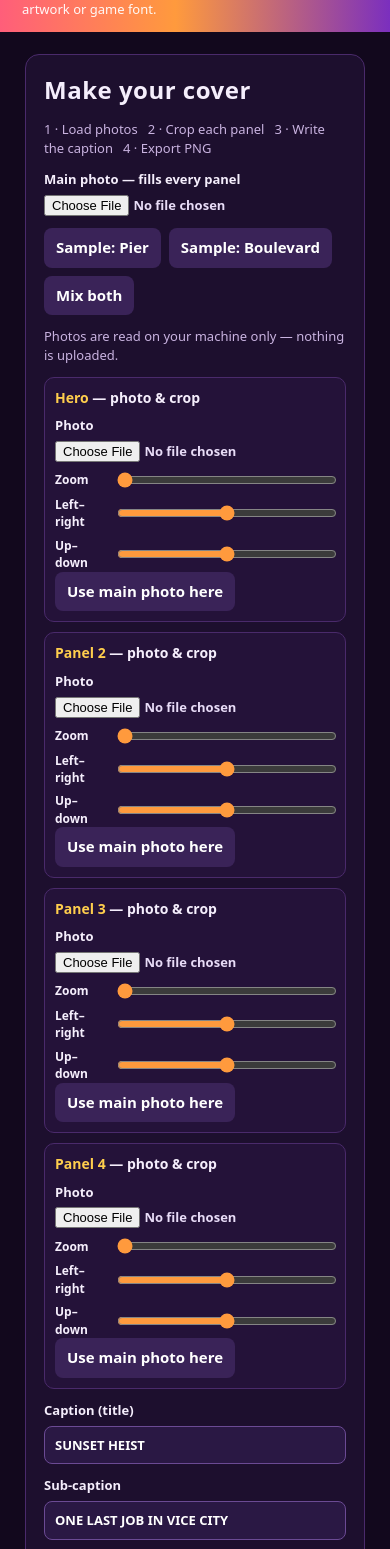
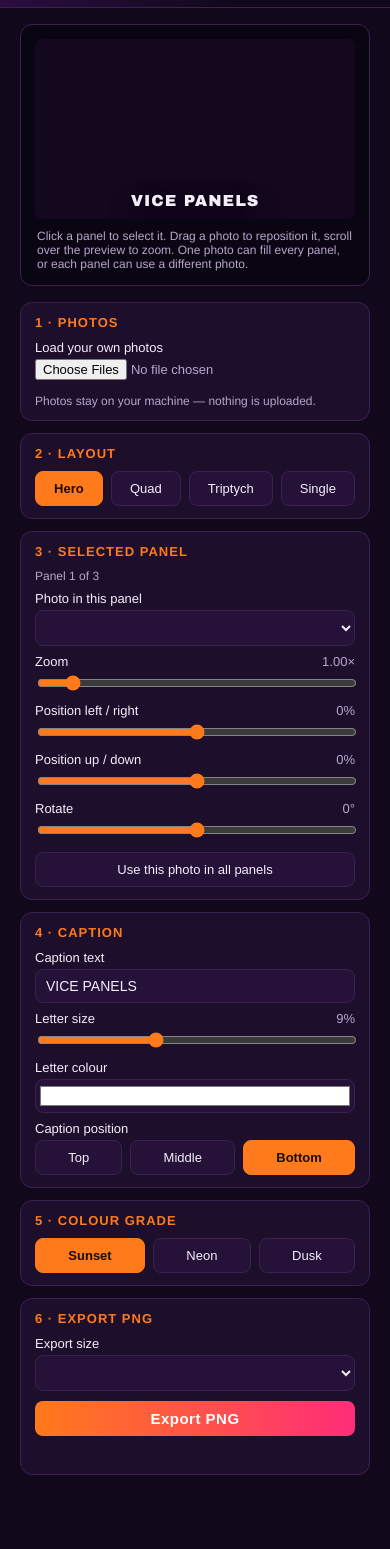
Before and after one commit to Unknown77777777777/gta6-cover-art-01-v2, a plain HTML site: page app/index.html in a window 390 px wide. Shown: the part 94-1643 px from the top of the page. After the commit the page ends 1593 px from the top, so only its background shows below. Drawn offline with Linux system fonts and the light colour scheme.

Commit message:
Vice Panels: multi-panel GTA 6-style cover art maker (rebuild v3)

```diff
--- a/app/index.html
+++ b/app/index.html
@@ -1,74 +1,94 @@
-<!doctype html>
+<!DOCTYPE html>
 <html lang="en">
 <head>
 <meta charset="utf-8">
 <meta name="viewport" content="width=device-width, initial-scale=1">
-<title>Vice Panels — GTA-style Cover Maker</title>
-<link rel="stylesheet" href="./style.css">
+<title>Vice Panels — GTA 6-style cover art maker</title>
+<link rel="stylesheet" href="style.css">
 </head>
 <body>
-<header class="topbar">
-  <div class="brand"><span class="brand-mark">VP</span> VICE PANELS</div>
-  <p class="tagline">Unofficial fan-made cover maker — your photos, multi-panel poster, sunset &amp; neon grade. No Rockstar logo, artwork or game font.</p>
+<header>
+  <h1>Vice <span>Panels</span></h1>
+  <p>Turn your photos into a GTA 6-style multi-panel cover. Pick photos, choose a layout, write a caption, grade it, export a PNG.</p>
 </header>
-<main class="app">
-  <section class="controls" aria-label="Cover controls">
-    <h1>Make your cover</h1>
-    <p class="hint">1 · Load photos &nbsp; 2 · Crop each panel &nbsp; 3 · Write the caption &nbsp; 4 · Export PNG</p>
-
-    <label class="field">Main photo — fills every panel
-      <input id="mainPhoto" type="file" accept="image/*">
-    </label>
-    <div class="row">
-      <button id="samplePier" type="button">Sample: Pier</button>
-      <button id="sampleBoulevard" type="button">Sample: Boulevard</button>
-      <button id="sampleMix" type="button">Mix both</button>
+<main id="editor">
+  <div class="stage-wrap">
+    <div class="stage" id="stage">
+      <div id="panelLayer"></div>
+      <div class="caption-layer pos-bottom" id="captionLayer">VICE PANELS</div>
     </div>
-    <p class="note">Photos are read on your machine only — nothing is uploaded.</p>
-
-    <div id="panels" class="panels"></div>
-
-    <label class="field">Caption (title)
-      <input id="title" type="text" maxlength="28" value="SUNSET HEIST">
-    </label>
-    <label class="field">Sub-caption
-      <input id="subtitle" type="text" maxlength="48" value="ONE LAST JOB IN VICE CITY">
-    </label>
-
-    <label class="field">Layout
-      <select id="layout">
-        <option value="hero" selected>Hero + 3 panels</option>
-        <option value="quad">Four squares (2 × 2)</option>
-        <option value="triptych">Triptych + strip</option>
-      </select>
-    </label>
-    <label class="field">Colour grade
-      <select id="grade">
-        <option value="sunset" selected>Sunset Vice City</option>
-        <option value="neon">Neon Night</option>
-        <option value="dusk">Palm Dusk</option>
-      </select>
-    </label>
-    <label class="field">Export size
-      <select id="size">
-        <option value="1080x1080" selected>1080 × 1080 — square post</option>
-        <option value="1080x1350">1080 × 1350 — portrait post</option>
-        <option value="1920x1080">1920 × 1080 — landscape / banner</option>
-      </select>
-    </label>
-
-    <div class="row">
-      <button id="export" type="button" class="primary">Export PNG</button>
-      <button id="fillAll" type="button">Fill all with main photo</button>
-    </div>
-    <p id="status" role="status"></p>
-  </section>
-
-  <section class="preview" aria-label="Live cover preview">
-    <canvas id="cover" width="1080" height="1080"></canvas>
-    <p class="preview-note">Live preview — what you see is what the PNG gets.</p>
-  </section>
+    <p class="hint">Click a panel to select it. Drag a photo to reposition it, scroll over the preview to zoom. One photo can fill every panel, or each panel can use a different photo.</p>
+  </div>
+  <aside class="controls">
+    <section class="card">
+      <h2>1 · Photos</h2>
+      <label for="fileInput">Load your own photos</label>
+      <input type="file" id="fileInput" accept="image/*" multiple>
+      <div class="row" id="sampleRow"></div>
+      <div class="thumb-row" id="thumbRow"></div>
+      <p class="small">Photos stay on your machine — nothing is uploaded.</p>
+    </section>
+    <section class="card">
+      <h2>2 · Layout</h2>
+      <div class="row">
+        <button type="button" class="layout-btn active" data-layout="hero">Hero</button>
+        <button type="button" class="layout-btn" data-layout="quad">Quad</button>
+        <button type="button" class="layout-btn" data-layout="triptych">Triptych</button>
+        <button type="button" class="layout-btn" data-layout="single">Single</button>
+      </div>
+    </section>
+    <section class="card">
+      <h2>3 · Selected panel</h2>
+      <p class="small" id="panelLabel">Panel 1 of 3</p>
+      <label for="panelPhoto">Photo in this panel</label>
+      <select id="panelPhoto"></select>
+      <label for="zoomRange">Zoom <span class="val" id="zoomVal">1.00×</span></label>
+      <input type="range" id="zoomRange" min="0.8" max="3" step="0.01" value="1">
+      <label for="panXRange">Position left / right <span class="val" id="panXVal">0%</span></label>
+      <input type="range" id="panXRange" min="-0.6" max="0.6" step="0.01" value="0">
+      <label for="panYRange">Position up / down <span class="val" id="panYVal">0%</span></label>
+      <input type="range" id="panYRange" min="-0.6" max="0.6" step="0.01" value="0">
+      <label for="rotRange">Rotate <span class="val" id="rotVal">0°</span></label>
+      <input type="range" id="rotRange" min="-30" max="30" step="1" value="0">
+      <div class="row" style="margin-top:10px">
+        <button type="button" id="applyAllBtn">Use this photo in all panels</button>
+      </div>
+    </section>
+    <section class="card">
+      <h2>4 · Caption</h2>
+      <label for="captionText">Caption text</label>
+      <input type="text" id="captionText" value="VICE PANELS" maxlength="60">
+      <label for="capSizeRange">Letter size <span class="val" id="capSizeVal">9%</span></label>
+      <input type="range" id="capSizeRange" min="5" max="16" step="0.5" value="9">
+      <label for="capColor">Letter colour</label>
+      <input type="color" id="capColor" value="#ffffff">
+      <label>Caption position</label>
+      <div class="row">
+        <button type="button" class="cappos-btn" data-pos="top">Top</button>
+        <button type="button" class="cappos-btn" data-pos="middle">Middle</button>
+        <button type="button" class="cappos-btn active" data-pos="bottom">Bottom</button>
+      </div>
+    </section>
+    <section class="card">
+      <h2>5 · Colour grade</h2>
+      <div class="row">
+        <button type="button" class="grade-btn active" data-grade="sunset">Sunset</button>
+        <button type="button" class="grade-btn" data-grade="neon">Neon</button>
+        <button type="button" class="grade-btn" data-grade="dusk">Dusk</button>
+      </div>
+    </section>
+    <section class="card">
+      <h2>6 · Export PNG</h2>
+      <label for="exportSize">Export size</label>
+      <select id="exportSize"></select>
+      <div style="margin-top:10px">
+        <button type="button" class="wide-btn" id="exportBtn">Export PNG</button>
+      </div>
+      <p class="status" id="exportStatus"></p>
+    </section>
+  </aside>
 </main>
-<script type="module" src="./src/main.js"></script>
+<div id="coverView"><img id="coverImg" alt="Exported Vice Panels cover"></div>
+<script type="module" src="src/main.js"></script>
 </body>
 </html>
--- a/app/style.css
+++ b/app/style.css
@@ -1,30 +1,226 @@
+/* Vice Panels — dark editor theme. System fonts only, no web fonts. */
 * { box-sizing: border-box; }
-html, body { margin: 0; background: #12081d; color: #f5eefc; font: 15px/1.45 system-ui, sans-serif; }
-.topbar { display: flex; flex-wrap: wrap; gap: 8px 20px; align-items: baseline; padding: 14px 22px; background: linear-gradient(90deg, #ff5e7a, #ff9a3d 45%, #7b2fbe); color: #fff; }
-.brand { font-weight: 900; font-size: 22px; letter-spacing: 2px; }
-.brand-mark { display: inline-block; background: #12081d; color: #ffce4d; border-radius: 6px; padding: 1px 8px; margin-right: 6px; }
-.tagline { margin: 0; font-size: 13px; opacity: 0.95; }
-.app { display: flex; gap: 28px; align-items: flex-start; justify-content: center; padding: 22px; flex-wrap: wrap; }
-.controls { width: 340px; max-width: 100%; display: flex; flex-direction: column; gap: 12px; background: #1d0f2e; border: 1px solid #4a2a6b; border-radius: 14px; padding: 18px; }
-.controls h1 { margin: 0; font-size: 24px; letter-spacing: 0.5px; }
-.hint, .note, .preview-note { margin: 0; color: #c9b3e0; font-size: 13px; }
-.field { display: flex; flex-direction: column; gap: 6px; font-weight: 700; font-size: 13px; }
-input[type=text], select { font: inherit; padding: 9px 10px; border: 1px solid #6b4a94; border-radius: 8px; background: #2a1844; color: #fff; }
-input[type=file] { font: inherit; color: #e8dcf7; }
+:root {
+  --bg: #12081c;
+  --panel: #1d0f2b;
+  --panel2: #261238;
+  --line: #3a2150;
+  --text: #f4eefc;
+  --muted: #b9a6cc;
+  --accent: #ff7a1a;
+  --accent2: #ff2d78;
+  --neon: #00e5ff;
+}
+html, body { margin: 0; padding: 0; }
+body {
+  background: var(--bg);
+  color: var(--text);
+  font-family: "Helvetica Neue", Arial, sans-serif;
+  min-height: 100vh;
+}
+header {
+  padding: 14px 20px 10px;
+  border-bottom: 1px solid var(--line);
+  background: linear-gradient(90deg, #2a0e3f, #12081c 60%);
+}
+header h1 {
+  margin: 0;
+  font-family: "Arial Black", "Helvetica Neue", Arial, sans-serif;
+  font-size: 26px;
+  letter-spacing: 1px;
+  text-transform: uppercase;
+}
+header h1 span { color: var(--accent); }
+header p { margin: 4px 0 0; color: var(--muted); font-size: 13px; }
+
+main {
+  display: grid;
+  grid-template-columns: minmax(0, 1fr) 340px;
+  gap: 16px;
+  padding: 16px 20px 24px;
+  align-items: start;
+}
+@media (max-width: 900px) {
+  main { grid-template-columns: 1fr; }
+}
+
+.stage-wrap {
+  background: #0a0512;
+  border: 1px solid var(--line);
+  border-radius: 12px;
+  padding: 14px;
+}
+.stage {
+  position: relative;
+  width: 100%;
+  max-height: 78vh;
+  margin: 0 auto;
+  overflow: hidden;
+  background: #14081f;
+  border-radius: 6px;
+  aspect-ratio: 1920 / 1080;
+}
+.panel {
+  position: absolute;
+  overflow: hidden;
+  cursor: grab;
+  background: #241233;
+  touch-action: none;
+}
+.panel.selected { outline: 3px solid var(--neon); outline-offset: -3px; }
+.panel img {
+  position: absolute;
+  left: 50%;
+  top: 50%;
+  width: 100%;
+  height: 100%;
+  object-fit: cover;
+  transform-origin: center center;
+  /* Center the image, then let JS transforms (pan/zoom/rotate) move it. */
+  translate: -50% -50%;
+  user-select: none;
+  pointer-events: none;
+}
+.panel-empty {
+  display: flex;
+  align-items: center;
+  justify-content: center;
+  height: 100%;
+  padding: 8px;
+  color: var(--muted);
+  font-size: 13px;
+  text-align: center;
+}
+.grade-veil {
+  position: absolute;
+  inset: 0;
+  pointer-events: none;
+}
+.caption-layer {
+  position: absolute;
+  left: 0;
+  right: 0;
+  z-index: 3;
+  padding: 0 4%;
+  text-align: center;
+  font-family: "Arial Black", "Helvetica Neue", Arial, sans-serif;
+  font-weight: 900;
+  line-height: 1.05;
+  letter-spacing: 1px;
+  text-transform: uppercase;
+  pointer-events: none;
+  -webkit-text-stroke: 2px rgba(12, 6, 20, 0.9);
+  paint-order: stroke fill;
+  text-shadow:
+    0 3px 0 rgba(12, 6, 20, 0.55),
+    0 8px 22px rgba(0, 0, 0, 0.6);
+}
+.caption-layer.pos-top { top: 6%; }
+.caption-layer.pos-middle { top: 50%; transform: translateY(-50%); }
+.caption-layer.pos-bottom { bottom: 5%; }
+.hint { color: var(--muted); font-size: 12px; margin: 10px 2px 0; }
+
+aside.controls {
+  display: flex;
+  flex-direction: column;
+  gap: 12px;
+}
+section.card {
+  background: var(--panel);
+  border: 1px solid var(--line);
+  border-radius: 12px;
+  padding: 12px 14px;
+}
+section.card h2 {
+  margin: 0 0 10px;
+  font-size: 13px;
+  text-transform: uppercase;
+  letter-spacing: 1px;
+  color: var(--accent);
+}
+section.card label { display: block; font-size: 13px; margin: 8px 0 4px; }
+section.card label span.val { float: right; color: var(--muted); }
+input[type="text"], select {
+  width: 100%;
+  padding: 8px 10px;
+  border-radius: 8px;
+  border: 1px solid var(--line);
+  background: var(--panel2);
+  color: var(--text);
+  font-size: 14px;
+}
+input[type="range"] { width: 100%; accent-color: var(--accent); }
+input[type="color"] {
+  width: 100%;
+  height: 34px;
+  padding: 2px;
+  border: 1px solid var(--line);
+  border-radius: 8px;
+  background: var(--panel2);
+}
+input[type="file"] { width: 100%; font-size: 13px; color: var(--muted); }
 .row { display: flex; gap: 8px; flex-wrap: wrap; }
-button { font: inherit; font-weight: 700; padding: 9px 12px; border: 0; border-radius: 8px; background: #3a2358; color: #fff; cursor: pointer; }
-button:hover { background: #4d2f75; }
-button.primary { background: linear-gradient(90deg, #ff5e7a, #ff9a3d); color: #1d0b00; flex: 1; }
-.panels { display: flex; flex-direction: column; gap: 10px; }
-.panel-card { border: 1px solid #4a2a6b; border-radius: 10px; padding: 10px; background: #241239; }
-.panel-card h3 { margin: 0 0 8px; font-size: 14px; }
-.panel-card h3 span { color: #ffce4d; }
-.panel-card .sliders { display: grid; grid-template-columns: 52px 1fr; gap: 6px 8px; align-items: center; font-size: 12px; font-weight: 600; margin-top: 8px; }
-.panel-card input[type=range] { width: 100%; accent-color: #ff9a3d; }
-.preview { display: flex; flex-direction: column; gap: 10px; align-items: center; }
-.preview canvas { width: min(72vh, 62vw, 640px); height: auto; border-radius: 6px; box-shadow: 0 14px 44px rgba(0, 0, 0, 0.55), 0 0 0 4px #ffce4d33; background: #000; }
-#status { margin: 0; color: #7dffb0; min-height: 1.2em; font-weight: 600; }
-body.shot-cover .topbar, body.shot-cover .controls, body.shot-cover .preview-note { display: none; }
-body.shot-cover .app { padding: 0; }
-body.shot-cover .preview canvas { width: 100vw; height: 100vh; object-fit: contain; box-shadow: none; border-radius: 0; }
-@media (max-width: 700px) { .preview canvas { width: 94vw; } }
+.row button, .wide-btn {
+  flex: 1 1 auto;
+  padding: 9px 12px;
+  border-radius: 8px;
+  border: 1px solid var(--line);
+  background: var(--panel2);
+  color: var(--text);
+  font-size: 13px;
+  cursor: pointer;
+}
+.row button:hover, .wide-btn:hover { border-color: var(--accent); }
+.row button.active {
+  background: var(--accent);
+  border-color: var(--accent);
+  color: #1a0b00;
+  font-weight: 700;
+}
+.wide-btn {
+  width: 100%;
+  background: linear-gradient(90deg, var(--accent), var(--accent2));
+  border: none;
+  color: #fff;
+  font-weight: 800;
+  font-size: 15px;
+  letter-spacing: 0.5px;
+}
+.wide-btn:hover { filter: brightness(1.1); }
+.thumb-row { display: flex; gap: 8px; flex-wrap: wrap; margin-top: 8px; }
+.thumb {
+  width: 64px;
+  height: 64px;
+  padding: 0;
+  border: 2px solid var(--line);
+  border-radius: 8px;
+  overflow: hidden;
+  background: #000;
+  cursor: pointer;
+}
+.thumb:hover { border-color: var(--neon); }
+.thumb img { width: 100%; height: 100%; object-fit: cover; display: block; }
+.sample-btn { margin-top: 8px; }
+.status { font-size: 13px; color: var(--muted); margin: 8px 0 0; min-height: 18px; }
+.small { font-size: 12px; color: var(--muted); margin: 6px 0 0; }
+
+/* Full-bleed cover view used for deterministic cover screenshots. */
+#coverView { display: none; }
+body.shot-cover header, body.shot-cover main { display: none; }
+body.shot-cover { background: #0a0512; }
+body.shot-cover #coverView {
+  display: flex;
+  align-items: center;
+  justify-content: center;
+  width: 100vw;
+  height: 100vh;
+  overflow: hidden;
+}
+body.shot-cover #coverView img {
+  max-width: 100vw;
+  max-height: 100vh;
+  width: auto;
+  height: auto;
+  object-fit: contain;
+  display: block;
+}
```
